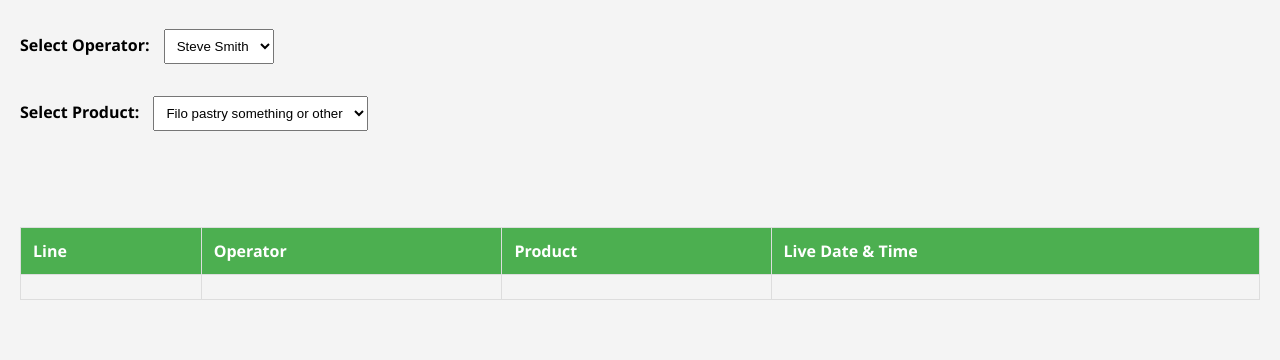
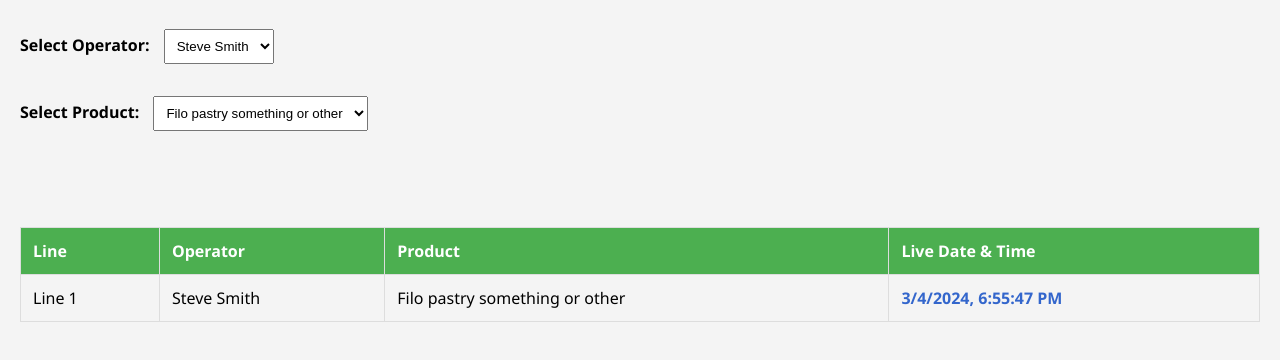
Before and after one commit to GrantBeverley/Tablet, a plain HTML site: page index.html in a window 1280 px wide. Shown: the part 124-484 px from the top of the page. Drawn offline with Linux system fonts and the light colour scheme.

Commit message:
Add files via upload

```diff
--- a/index.html
+++ b/index.html
@@ -100,26 +100,67 @@
 
     <div id="chart"></div>
 
-    <script type="text/javascript">
-      // ... your existing JavaScript code ...
+    <!-- Placeholder div for the JSON data -->
+    <div id="json-data" data-json=""></div>
 
-      function exposeDataAsJson() {
-          var jsonData = {
-              line: exposedData.line,
-              operator: exposedData.operator,
-              product: exposedData.product,
-              dateTime: exposedData.dateTime
-          };
+    <script>
+        var rowData = {
+            line: '',
+            operator: '',
+            product: ''
+        };
 
-          // Convert the JSON data to a string and set it as a property on an HTML element
-          document.getElementById("json-data").innerText = JSON.stringify(jsonData);
-      }
+        function updateTable() {
+            var dropdown1Value = document.getElementById("dropdown1").value;
+            var dropdown2Value = document.getElementById("dropdown2").value;
+            var dropdown3Value = document.getElementById("dropdown3").value;
 
-      // Call the function to expose the data as JSON when the page loads
-      exposeDataAsJson();
-  </script>
+            updateDateTime();
 
+            rowData.line = dropdown1Value;
+            rowData.operator = dropdown2Value;
+            rowData.product = dropdown3Value;
 
+            // Expose the data as JSON
+            exposeDataAsJson();
+
+            // Update the table from the exposed data
+            updateTableFromData();
+        }
+
+        function updateDateTime() {
+            var currentDate = new Date();
+            var formattedDate = currentDate.toLocaleString();
+            document.getElementById("dateTimeCell").innerText = formattedDate;
+        }
+
+        function exposeDataAsJson() {
+            var jsonData = {
+                line: rowData.line,
+                operator: rowData.operator,
+                product: rowData.product,
+                dateTime: document.getElementById("dateTimeCell").innerText
+            };
+
+            // Convert the JSON data to a string and set it as a data attribute
+            document.getElementById("json-data").setAttribute("data-json", JSON.stringify(jsonData));
+        }
+
+        function updateTableFromData() {
+            var exposedData = JSON.parse(document.getElementById("json-data").getAttribute("data-json"));
+
+            var row = document.getElementById("resultTable").rows[1];
+            row.cells[0].innerText = exposedData.line;
+            row.cells[1].innerText = exposedData.operator;
+            row.cells[2].innerText = exposedData.product;
+            row.cells[3].innerText = exposedData.dateTime;
+        }
+
+        setInterval(updateDateTime, 1000);
+
+        // Initial table update
+        updateTable();
+    </script>
 
 </body>
 
```
